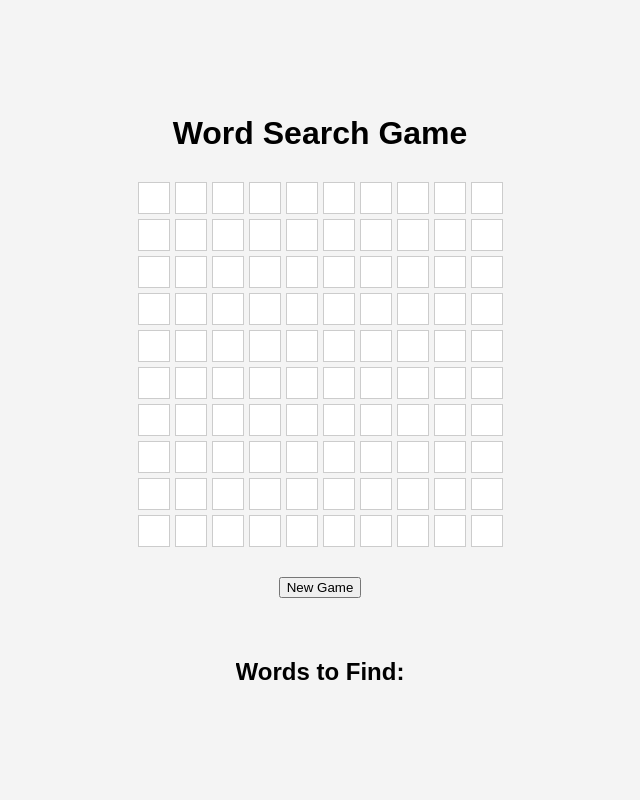
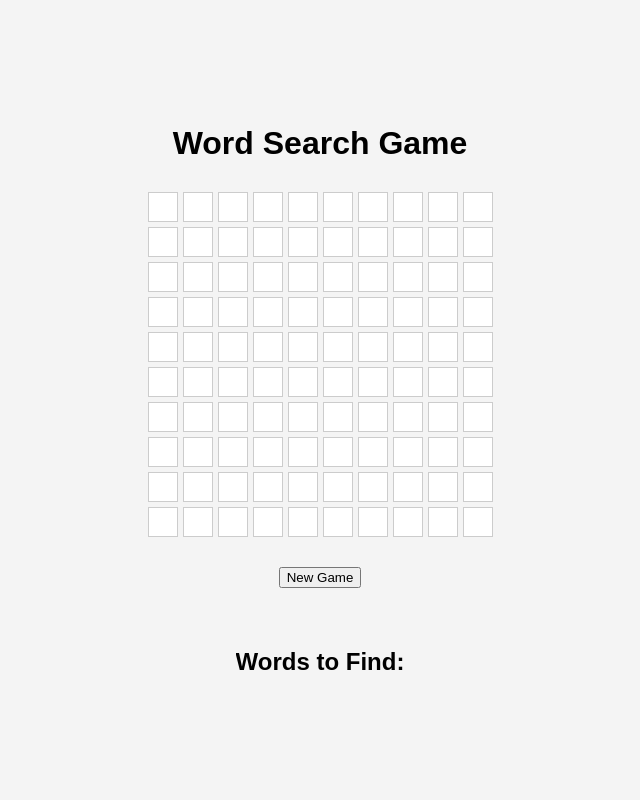
Before and after one commit to Hkay16/word-hunt-game, a Flask app: page / in a window 1280 px wide. Shown: the whole page, without its empty margins (320-960 px from the left). Run offline with Flask 3, Linux system fonts and the light colour scheme; data that the repository does not hold is empty; parts of the project's set-up code (start-up, migrations or seed data) failed here and were passed over.

Commit message:
Made hitboxes smaller

```diff
--- a/backend/static/css/styles.css
+++ b/backend/static/css/styles.css
@@ -55,6 +55,8 @@
     cursor: pointer;
     user-select: none;
     position: relative;
+    padding: 5px; /* Reduce the hitbox by adding padding */
+    box-sizing: border-box; /* Ensure padding is included in the width and height */
 }
 
 .cell::after {
```
Also changed, not shown: README.md.
